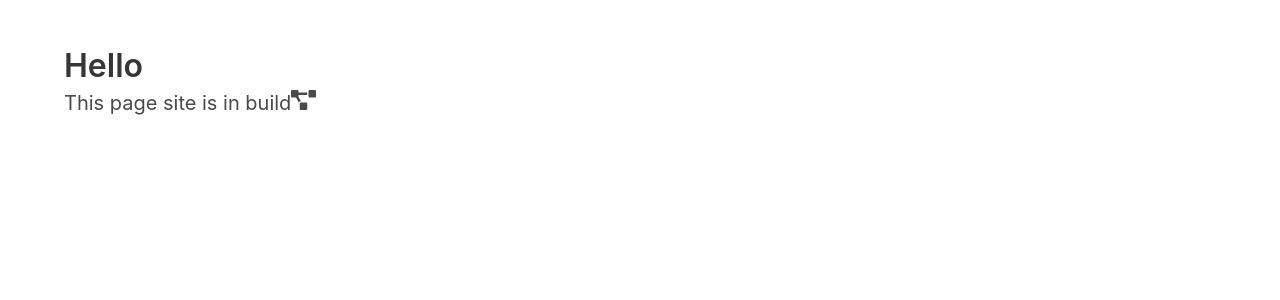
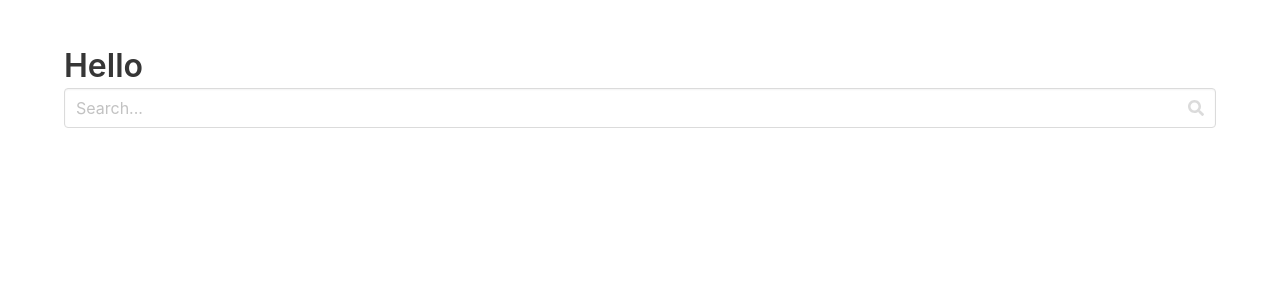
Before and after one commit to apacholik/git-searching-react, a React (Create React App) app: page / in a window 1280 px wide. Shown: the top 300 px of the page. Built offline with nearby package versions, Linux system fonts and the light colour scheme.

Commit message:
Create SearchBar and add render

```diff
--- a/src/App.js
+++ b/src/App.js
@@ -1,6 +1,7 @@
 import React, { Component } from 'react';
 import 'bulma';
 import '@fortawesome/fontawesome-free/js/all';
+import SearchBar from './components/SearchBar.jsx';
 
 class App extends Component {
   render() {
@@ -9,10 +10,7 @@ class App extends Component {
         <div className="container">
           <h1 className="title">Hello</h1>
           <p className="subtitle">
-            This page site is in build
-            <span className="icon">
-              <i className="fas fa-project-diagram" />
-            </span>
+            <SearchBar />
           </p>
         </div>
       </section>
--- /dev/null
+++ b/src/components/SearchBar.jsx
@@ -0,0 +1,12 @@
+import React, { Component } from 'react';
+
+export default class SearchBar extends Component {
+  render = () => (
+    <div className="control has-icons-right">
+      <input className="input" type="text" placeholder="Search..." />
+      <span className="icon is-small is-right">
+        <i className="fas fa-search" />
+      </span>
+    </div>
+  );
+}
```
